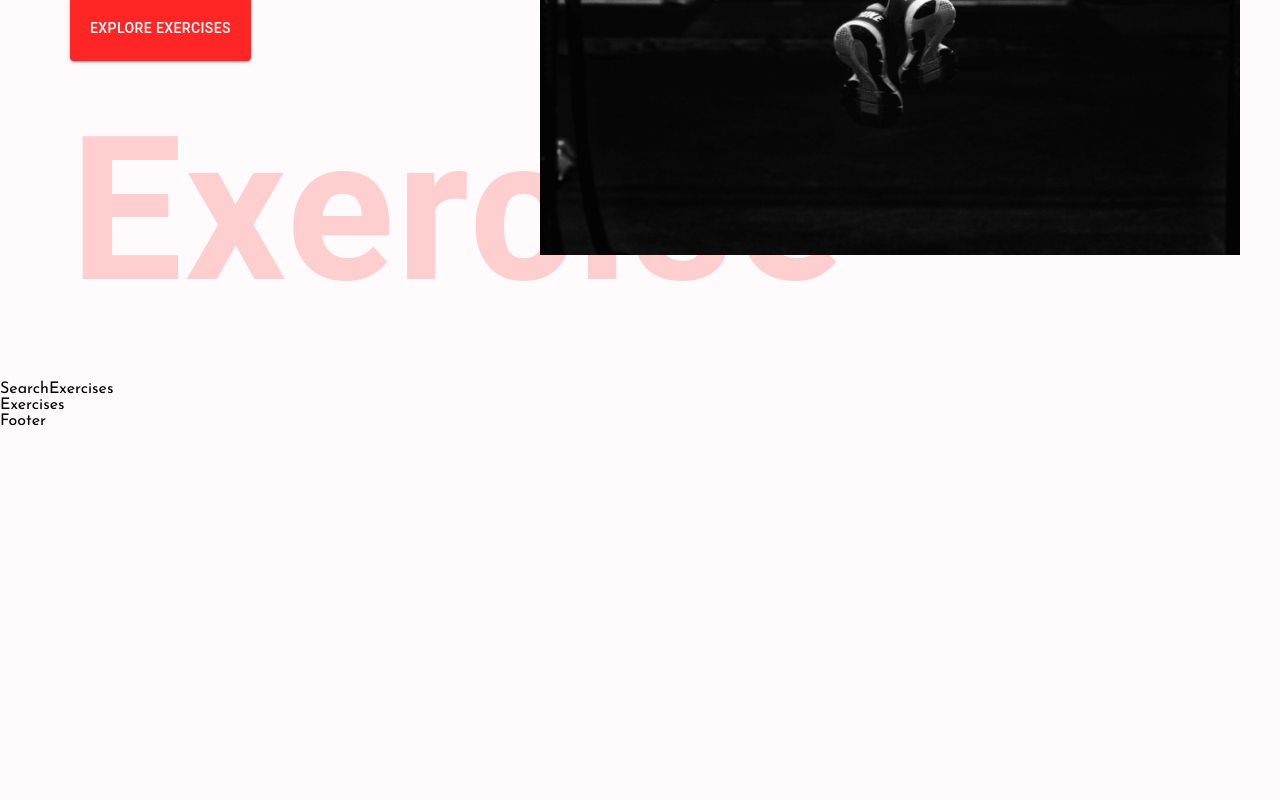
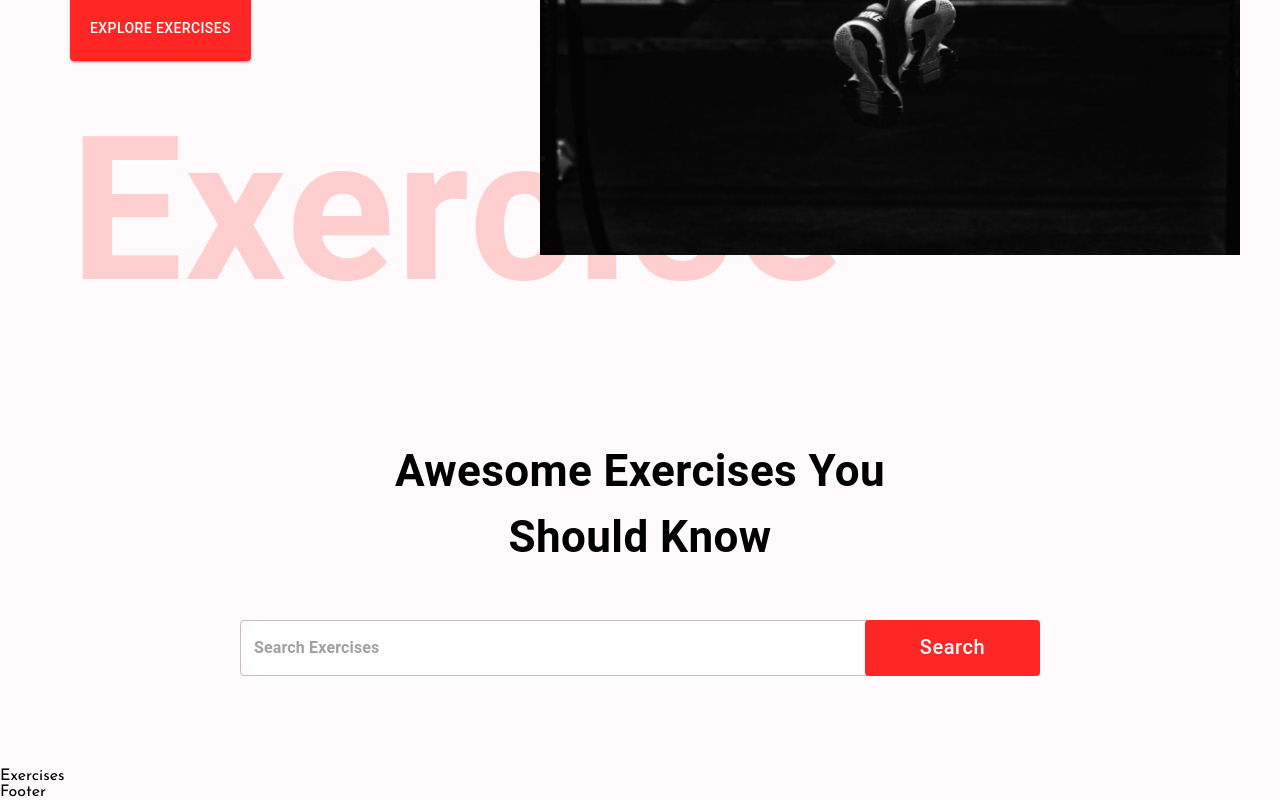
Before and after one commit to Yussif20/wolf-gym, a React (Create React App) app: page / in a window 1280 px wide. Shown: the part 611-1411 px from the top of the page. Before the commit the page ends 1040 px from the top, so only its background shows below. Built offline with nearby package versions, Linux system fonts and the light colour scheme.

Commit message:
adding the search section

```diff
--- a/src/components/HeroBanner.js
+++ b/src/components/HeroBanner.js
@@ -1,6 +1,6 @@
 import React from "react";
 
-import { Box, Typography, Stack, Button } from "@mui/material";
+import { Box, Typography, Button } from "@mui/material";
 import HeroBannerImage from "../assets/images/banner1.png";
 
 const HeroBanner = () => {
--- a/src/components/SearchExercises.js
+++ b/src/components/SearchExercises.js
@@ -1,7 +1,59 @@
-import React from "react";
+import React, { useEffect, useState } from "react";
+import { Box, Typography, Stack, TextField, Button } from "@mui/material";
 
 const SearchExercises = () => {
-  return <div>SearchExercises</div>;
+  const [search, setSearch] = useState("");
+
+  const handleSearch = async () => {
+    if (search) {
+      // const exerciseDate= await fetchData();
+    }
+  };
+
+  return (
+    <Stack alignItems="center" justifyContent="center" p="20px" mt="37px">
+      <Typography
+        fontWeight={700}
+        textAlign="center"
+        mb="50px"
+        sx={{ fontSize: { lg: "44px", xs: "30px" } }}
+      >
+        Awesome Exercises You
+        <br /> Should Know
+      </Typography>
+      <Box position="relative" mb="72px">
+        <TextField
+          placeholder="Search Exercises"
+          type="text"
+          height="76px"
+          onChange={(e) => setSearch(e.target.value.toLowerCase())}
+          value={search}
+          sx={{
+            input: { fontWeight: "700", border: "none", borderRadius: "4px" },
+            width: { lg: "800px", xs: "350px" },
+            backgroundColor: "#fff",
+            borderRadius: "40px",
+          }}
+        ></TextField>
+        <Button
+          className="search-btn"
+          sx={{
+            bgcolor: "#ff2625",
+            color: "#fff",
+            position: "absolute",
+            height: "56px",
+            textTransform: "none",
+            width: { lg: "175px", xs: "80px" },
+            fontSize: { lg: "20px", xs: "14px" },
+            right: "0",
+          }}
+          onClick={handleSearch}
+        >
+          Search
+        </Button>
+      </Box>
+    </Stack>
+  );
 };
 
 export default SearchExercises;
```
